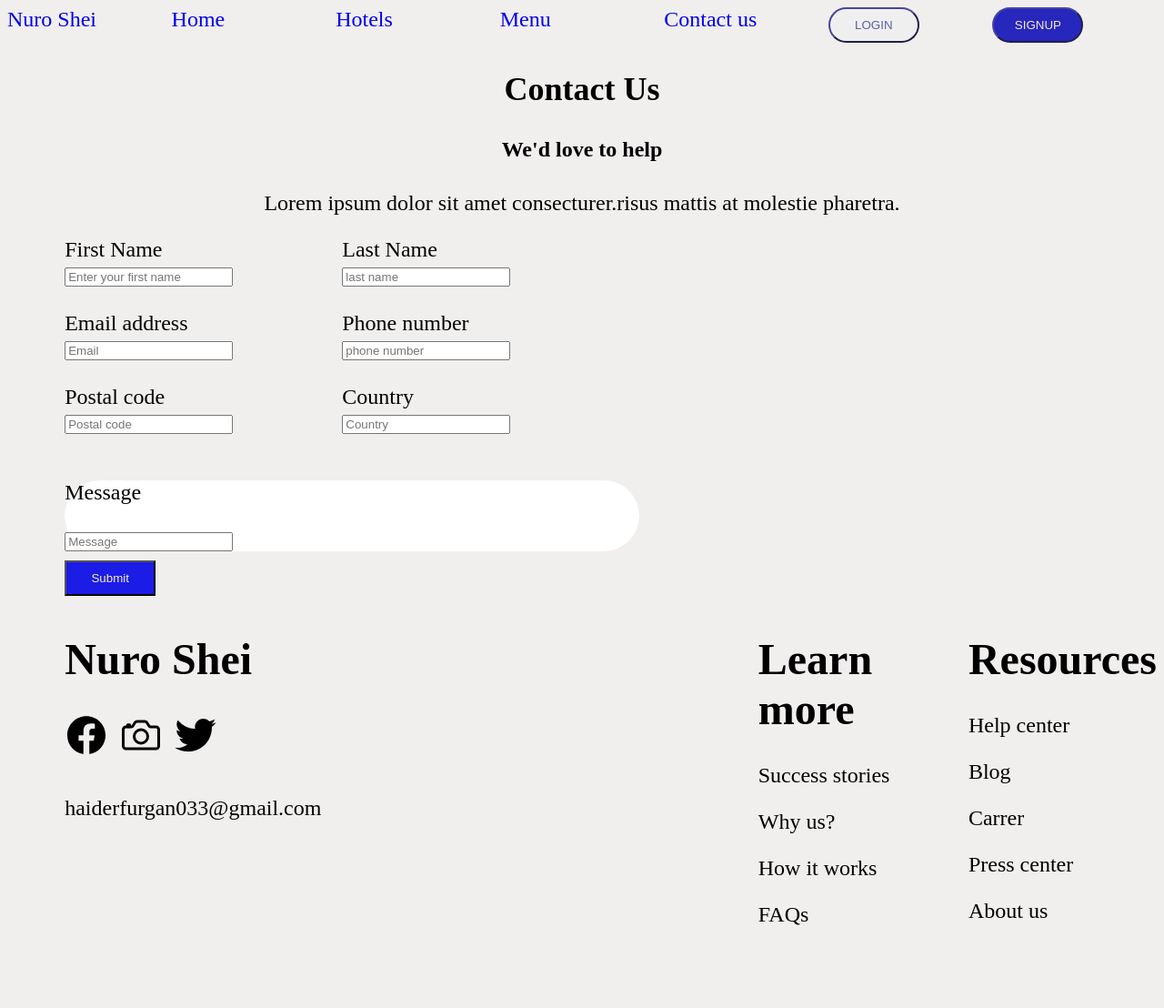
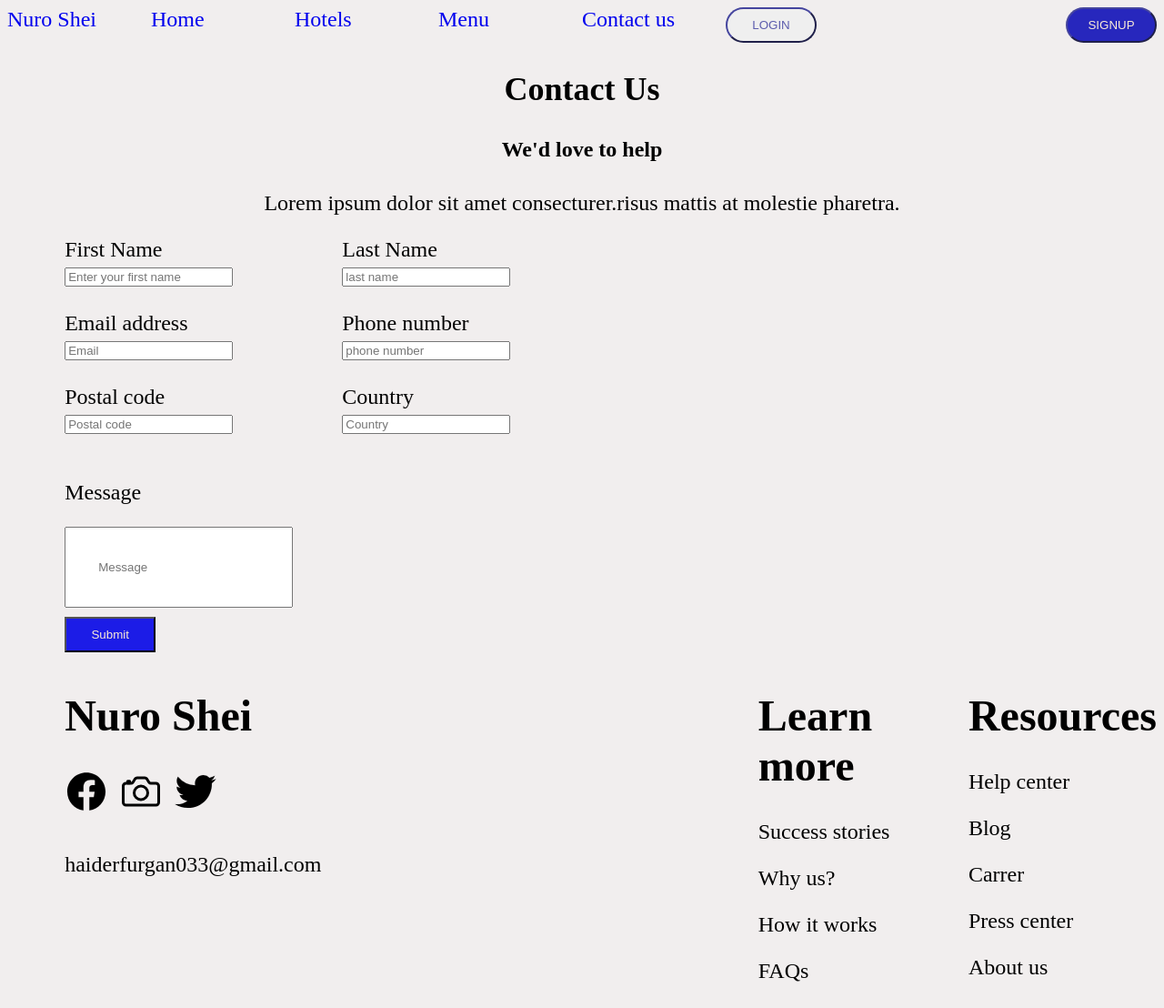
Before and after one commit to LinetMusembi/Hotel-Web, a plain HTML site: page contact.html in a window 1280 px wide. Shown: the whole page at 91% size. Before the commit the page ends 1051 px from the top, so only its background shows below. Drawn offline with nearby package versions, Linux system fonts and the light colour scheme.

Commit message:
first commit

```diff
--- a/contact.css
+++ b/contact.css
@@ -35,9 +35,13 @@ body{
     gap: 10%;
     margin-left: 5%;
 }
+#text{
+    padding: 35px 35px;
+}
 .text{
     width: 50%;
     height: 40%;
+    margin: 5%;
 }
 .submit{
     background-color:rgb(28, 28, 231);
@@ -60,10 +64,19 @@ body{
      display: flex;
  }
  .message{
-    border-radius:50px;
     margin-left: 5%;
-    background-color: white;
-    width: 50%;
-    height: 60%;
+ }
+ @media  (min-width:600px){
+    .body{
+        font-size: small;
 
- }
+    }
+ .tables{
+        grid-template-columns: 2fr;
+    }
+
+ .button1{
+ margin-left: 216px;
+}
+
+}
--- a/contact.html
+++ b/contact.html
@@ -65,7 +65,7 @@
         <div class="message">
             <p>Message</p>
             <label for="Message"></label>
-            <input type="text" placeholder="Message">
+            <input type="text" id="text" placeholder="Message">
 
         </div>
         <div>
```
Also changed, not shown: index.html (+1 -1 lines).
